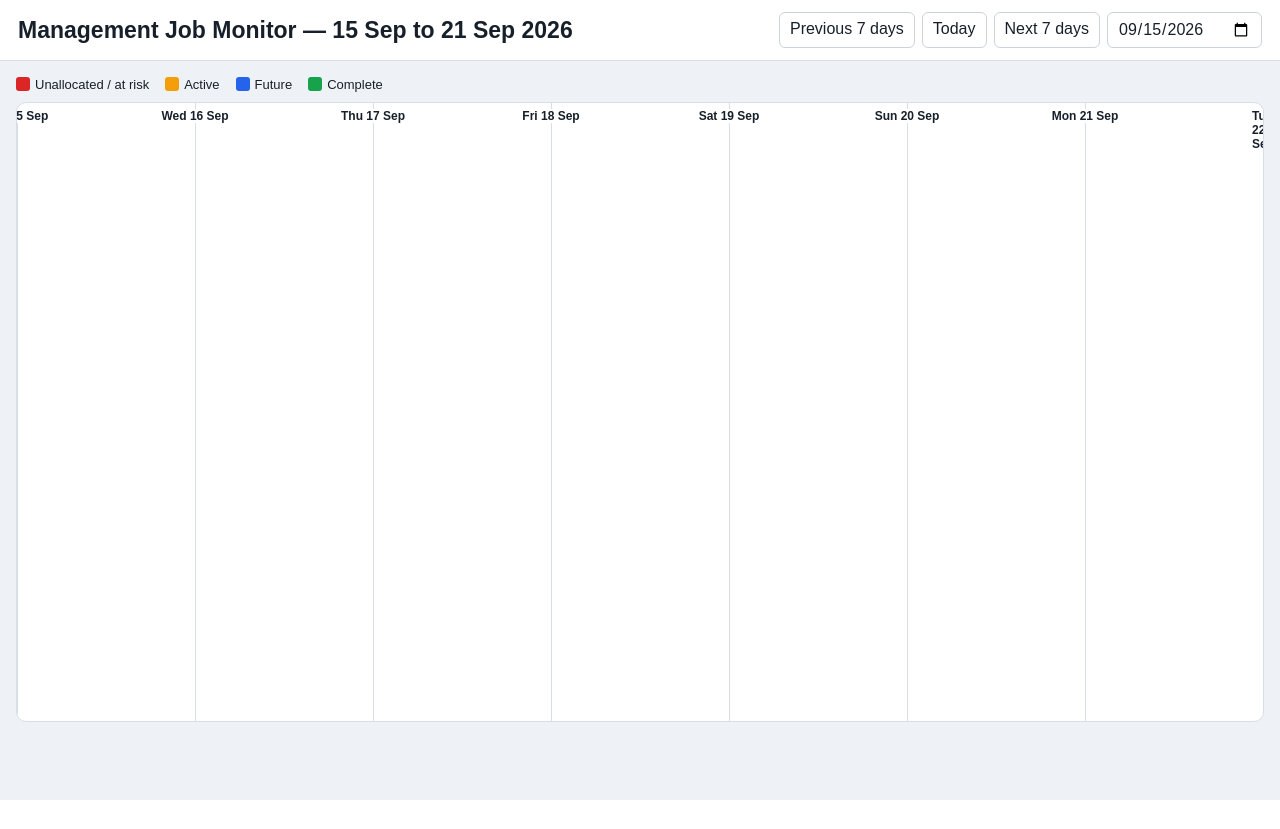
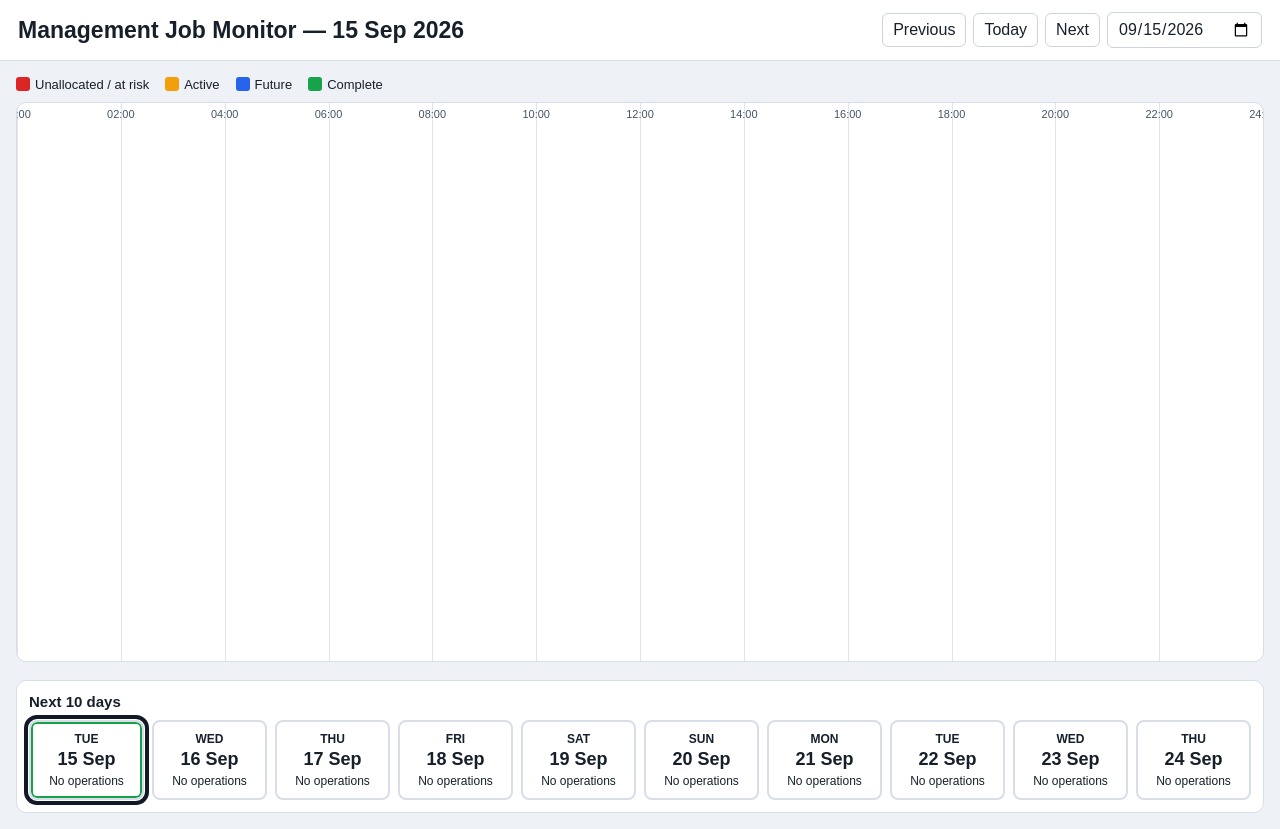
Before and after one commit to Manic8484/job-monitor, a Flask app: page /board in a window 1280 px wide. Before the commit the page ends 800 px from the top, so only its background shows below. Run offline with Flask 3, Linux system fonts and the light colour scheme; data that the repository does not hold is empty; some libraries are stand-ins or nearby versions.

Commit message:
Add files via upload

```diff
--- a/app.py
+++ b/app.py
@@ -398,50 +398,105 @@ def job_monitor_email():
 @app.get("/board")
 def board():
     today = datetime.now(LONDON).date()
-    start_date = date.fromisoformat(request.args["start"]) if request.args.get("start") else today
-    end_date = start_date + timedelta(days=7)
-    range_start = datetime.combine(start_date, time.min).replace(tzinfo=LONDON)
-    range_end = datetime.combine(end_date, time.min).replace(tzinfo=LONDON)
+    raw_date = request.args.get("date")
+    selected_date = date.fromisoformat(raw_date) if raw_date else today
+
+    day_start = datetime.combine(selected_date, time.min).replace(tzinfo=LONDON)
+    day_end = day_start + timedelta(days=1)
+
+    lookahead_start = datetime.combine(today, time.min).replace(tzinfo=LONDON)
+    lookahead_end = lookahead_start + timedelta(days=10)
 
     with db_connect(row_factory=dict_row) as conn:
         with conn.cursor() as cur:
+            # Visible operations for the selected day:
+            # anything booked/required/completed on the day, plus still-active jobs.
             cur.execute("""
-                SELECT o.id operation_id, o.title, o.manual_note,
-                       oa.allocation_status, oa.active_job_count, oa.unallocated_job_count,
-                       j.*
+                SELECT
+                    o.id AS operation_id,
+                    o.title,
+                    o.manual_note,
+                    oa.allocation_status,
+                    oa.active_job_count,
+                    oa.unallocated_job_count,
+                    j.*
                 FROM public.monitor_operations o
-                JOIN public.v_monitor_operation_allocation oa ON oa.operation_id=o.id
-                JOIN public.monitor_jobs j ON j.operation_id=o.id
-                WHERE o.monitoring_enabled=TRUE
-                  AND j.monitoring_enabled=TRUE
+                JOIN public.v_monitor_operation_allocation oa
+                  ON oa.operation_id = o.id
+                JOIN public.monitor_jobs j
+                  ON j.operation_id = o.id
+                WHERE o.monitoring_enabled = TRUE
+                  AND j.monitoring_enabled = TRUE
                   AND (
-                    (j.booked_at >= %s AND j.booked_at < %s)
-                    OR EXISTS (
-                      SELECT 1 FROM public.monitor_stops s
-                      WHERE s.job_ref=j.job_ref
-                        AND s.required_from >= %s AND s.required_from < %s
-                    )
-                    OR EXISTS (
-                      SELECT 1 FROM public.monitor_stops s2
-                      WHERE s2.job_ref=j.job_ref
-                        AND s2.date_completed IS NULL
-                    )
-                  )
+                        (j.booked_at >= %s AND j.booked_at < %s)
+                        OR EXISTS (
+                            SELECT 1 FROM public.monitor_stops s
+                            WHERE s.job_ref = j.job_ref
+                              AND (
+                                (s.required_from >= %s AND s.required_from < %s)
+                                OR (s.date_completed >= %s AND s.date_completed < %s)
+                              )
+                        )
+                        OR EXISTS (
+                            SELECT 1 FROM public.monitor_stops s2
+                            WHERE s2.job_ref = j.job_ref
+                              AND s2.date_completed IS NULL
+                        )
+                      )
                 ORDER BY o.id, j.job_ref
-            """, (range_start, range_end, range_start, range_end))
+            """, (
+                day_start, day_end,
+                day_start, day_end,
+                day_start, day_end
+            ))
             rows = [dict(r) for r in cur.fetchall()]
 
             job_refs = sorted({r["job_ref"] for r in rows})
             stops_by_job = {}
             if job_refs:
                 cur.execute("""
-                    SELECT * FROM public.monitor_stops
+                    SELECT *
+                    FROM public.monitor_stops
                     WHERE job_ref = ANY(%s)
                     ORDER BY job_ref, drop_order
                 """, (job_refs,))
                 for s in cur.fetchall():
                     stops_by_job.setdefault(s["job_ref"], []).append(dict(s))
 
+            # 10-day look-ahead counts by operation, not by docket.
+            cur.execute("""
+                SELECT DISTINCT
+                    o.id AS operation_id,
+                    COALESCE(
+                        MIN(s.required_from) FILTER (
+                            WHERE s.required_from >= %s AND s.required_from < %s
+                        ),
+                        MIN(j.booked_at) FILTER (
+                            WHERE j.booked_at >= %s AND j.booked_at < %s
+                        )
+                    ) AS first_dt
+                FROM public.monitor_operations o
+                JOIN public.monitor_jobs j
+                  ON j.operation_id = o.id
+                LEFT JOIN public.monitor_stops s
+                  ON s.job_ref = j.job_ref
+                WHERE o.monitoring_enabled = TRUE
+                  AND j.monitoring_enabled = TRUE
+                  AND j.cancelled_at IS NULL
+                  AND (
+                        (s.required_from >= %s AND s.required_from < %s)
+                        OR (j.booked_at >= %s AND j.booked_at < %s)
+                      )
+                GROUP BY o.id
+            """, (
+                lookahead_start, lookahead_end,
+                lookahead_start, lookahead_end,
+                lookahead_start, lookahead_end,
+                lookahead_start, lookahead_end
+            ))
+            look_rows = [dict(r) for r in cur.fetchall()]
+
+    # Group selected-day rows into operations.
     ops = {}
     for r in rows:
         op = ops.setdefault(r["operation_id"], {
@@ -453,12 +508,16 @@ def board():
             "unallocated_job_count": r["unallocated_job_count"],
             "jobs": [],
         })
+
         stops = stops_by_job.get(r["job_ref"], [])
         all_completed = bool(stops) and all(s["date_completed"] for s in stops)
-        job = {
+
+        op["jobs"].append({
             "job_ref": r["job_ref"],
             "agent_callsign": r["agent_callsign"],
-            "driver_name": " ".join(p for p in [r["driver_firstname"], r["driver_lastname"]] if p),
+            "driver_name": " ".join(
+                p for p in [r["driver_firstname"], r["driver_lastname"]] if p
+            ),
             "account": r["account"],
             "vehicle": r["vehicle"],
             "vehicle_description": r["vehicle_description"],
@@ -480,11 +539,10 @@ def board():
                 "required_from": s["required_from"].isoformat() if s["required_from"] else None,
                 "date_completed": s["date_completed"].isoformat() if s["date_completed"] else None,
             } for s in stops],
-        }
-        op["jobs"].append(job)
+        })
 
-    span_seconds = (range_end - range_start).total_seconds()
     operations = []
+    now = datetime.now(LONDON)
 
     for op in ops.values():
         timed = []
@@ -495,26 +553,27 @@ def board():
             active_any = active_any or j["active"]
             if j["cancelled_at"] is None:
                 cancelled_all = False
-            if j["stops"]:
-                for s in j["stops"]:
-                    if s["required_from"]:
-                        timed.append((datetime.fromisoformat(s["required_from"]), s, j["job_ref"]))
-            elif j["booked_at"]:
+
+            for s in j["stops"]:
+                if s["required_from"]:
+                    dt = datetime.fromisoformat(s["required_from"])
+                    timed.append((dt, s, j["job_ref"]))
+
+            if not j["stops"] and j["booked_at"]:
                 timed.append((datetime.fromisoformat(j["booked_at"]), None, j["job_ref"]))
 
-        earliest = min([x[0] for x in timed], default=range_start)
-        latest = max([x[0] for x in timed], default=earliest)
+        # Prefer first timed point on selected day; otherwise clamp active jobs to midnight.
+        timed_today = [x for x in timed if day_start <= x[0] < day_end]
+        anchor = min([x[0] for x in timed_today], default=day_start)
 
-        left_pct = max(0, min(100, ((earliest-range_start).total_seconds()/span_seconds)*100))
-        right_pct = max(left_pct, min(100, ((latest-range_start).total_seconds()/span_seconds)*100))
-        width_pct = max(4.0, right_pct-left_pct)
+        left_pct = max(0, min(100, ((anchor - day_start).total_seconds() / 86400) * 100))
+        width_pct = 30 / 1440 * 100
 
-        now = datetime.now(LONDON)
         if op["allocation_status"] == "UNALLOCATED":
             status, cls = "UNALLOCATED", "unallocated"
         elif cancelled_all:
             status, cls = "CANCELLED", "cancelled"
-        elif active_any and earliest <= now:
+        elif active_any and anchor <= now:
             status, cls = "ACTIVE", "active"
         elif active_any:
             status, cls = "FUTURE", "future"
@@ -522,10 +581,10 @@ def board():
             status, cls = "COMPLETE", "complete"
 
         markers = []
-        for dt, s, job_ref in timed:
+        for dt, s, job_ref in timed_today:
             if not s:
                 continue
-            pct = max(0, min(100, ((dt-range_start).total_seconds()/span_seconds)*100))
+            pct = max(0, min(100, ((dt - day_start).total_seconds() / 86400) * 100))
             markers.append({
                 "left_pct": pct,
                 "postcode": s["postcode"] or "",
@@ -536,37 +595,53 @@ def board():
 
         accounts = sorted({j["account"] for j in op["jobs"] if j["account"]})
         vehicles = [j["vehicle"] for j in op["jobs"] if j["vehicle"]]
+
         op.update({
             "status": status,
             "status_class": cls,
             "left_pct": left_pct,
             "width_pct": width_pct,
-            "markers": sorted(markers, key=lambda m:(m["left_pct"],m["job_ref"],m["drop_order"])),
+            "markers": sorted(markers, key=lambda m: (m["left_pct"], m["job_ref"], m["drop_order"])),
             "primary_account": accounts[0] if accounts else (op["title"] or f"Operation {op['operation_id']}"),
             "vehicles": vehicles,
             "job_count": len(op["jobs"]),
         })
         operations.append(op)
 
-    operations.sort(key=lambda x:(x["left_pct"],x["operation_id"]))
+    operations.sort(key=lambda x: (x["left_pct"], x["operation_id"]))
     for idx, op in enumerate(operations):
         op["lane"] = idx % 5
 
-    days = []
-    for i in range(8):
-        d = start_date + timedelta(days=i)
-        days.append({"left_pct": i/7*100, "label": d.strftime("%a %d %b")})
+    ticks = [{"label": f"{h:02d}:00", "left_pct": h / 24 * 100} for h in range(0, 25, 2)]
+
+    counts = {today + timedelta(days=i): 0 for i in range(10)}
+    for r in look_rows:
+        dt = r["first_dt"]
+        if not dt:
+            continue
+        d = dt.astimezone(LONDON).date() if getattr(dt, "tzinfo", None) else dt.date()
+        if d in counts:
+            counts[d] += 1
+
+    lookahead_days = []
+    for i in range(10):
+        d = today + timedelta(days=i)
+        lookahead_days.append({
+            "date": d,
+            "count": counts[d],
+            "selected": d == selected_date,
+            "today": d == today,
+        })
 
     return render_template(
         "board.html",
         operations=operations,
-        days=days,
-        start_date=start_date,
-        display_end_label=(end_date-timedelta(days=1)).strftime("%d %b %Y"),
-        prev_start=start_date-timedelta(days=7),
-        next_start=start_date+timedelta(days=7),
+        ticks=ticks,
+        selected_date=selected_date,
+        prev_date=selected_date - timedelta(days=1),
+        next_date=selected_date + timedelta(days=1),
+        lookahead_days=lookahead_days,
     )
-
 
 if __name__ == "__main__":
     app.run(host="0.0.0.0", port=int(os.getenv("PORT", "8080")))
--- a/templates/board.html
+++ b/templates/board.html
@@ -1,32 +1,60 @@
 <!doctype html>
-<html><head><meta charset="utf-8"><meta name="viewport" content="width=device-width,initial-scale=1">
+<html>
+<head>
+<meta charset="utf-8"><meta name="viewport" content="width=device-width,initial-scale=1">
 <title>Management Job Monitor</title>
 <style>
 :root{--red:#dc2626;--amber:#f59e0b;--blue:#2563eb;--green:#16a34a;--grey:#6b7280}
-*{box-sizing:border-box}body{margin:0;font-family:Arial,sans-serif;background:#eef1f5;color:#17202a}
+*{box-sizing:border-box}
+body{margin:0;font-family:Arial,sans-serif;background:#eef1f5;color:#17202a}
 header{display:flex;justify-content:space-between;align-items:center;background:#fff;border-bottom:1px solid #ddd;padding:12px 18px}
-h1{margin:0;font-size:23px}.controls{display:flex;gap:7px}.controls a,.controls input{padding:7px 10px;border:1px solid #ccd3dd;border-radius:6px;background:#fff;color:#17202a;text-decoration:none;font:inherit}
-.wrap{padding:16px}.legend{display:flex;gap:16px;margin-bottom:10px;font-size:13px}.sw{display:inline-block;width:14px;height:14px;border-radius:3px;margin-right:5px;vertical-align:-2px}
-.timeline{position:relative;height:620px;background:#fff;border:1px solid #d8dee8;border-radius:10px;overflow:hidden}
-.day-line{position:absolute;top:0;bottom:0;border-left:1px solid #d8dee8}.day-label{position:absolute;top:6px;transform:translateX(-50%);font-size:12px;font-weight:bold;background:#fff;padding:0 4px}
-.op-line{position:absolute;height:5px;border-radius:3px;background:#93a4b8;z-index:1}.marker{position:absolute;width:14px;height:14px;border-radius:50%;background:#111827;border:2px solid #fff;box-shadow:0 0 0 2px #111827;transform:translate(-50%,-50%);z-index:3}
+h1{margin:0;font-size:23px}
+.controls{display:flex;gap:7px;align-items:center}
+.controls a,.controls input{padding:7px 10px;border:1px solid #ccd3dd;border-radius:6px;background:#fff;color:#17202a;text-decoration:none;font:inherit}
+.wrap{padding:16px}
+.legend{display:flex;gap:16px;margin-bottom:10px;font-size:13px}
+.sw{display:inline-block;width:14px;height:14px;border-radius:3px;margin-right:5px;vertical-align:-2px}
+.timeline{position:relative;height:560px;background:#fff;border:1px solid #d8dee8;border-radius:10px;overflow:hidden}
+.grid{position:absolute;top:0;bottom:0;border-left:1px solid #e0e5ec}
+.tick{position:absolute;top:5px;transform:translateX(-50%);font-size:11px;color:#475467}
+.op-line{position:absolute;height:5px;border-radius:3px;background:#93a4b8;z-index:1}
+.marker{position:absolute;width:14px;height:14px;border-radius:50%;background:#111827;border:2px solid #fff;box-shadow:0 0 0 2px #111827;transform:translate(-50%,-50%);z-index:3}
 .marker-label{position:absolute;transform:translate(-50%,-150%);white-space:nowrap;font-size:11px;font-weight:bold;background:#fff;padding:2px 4px;border-radius:4px;box-shadow:0 1px 3px rgba(0,0,0,.14);z-index:4}
 .card{position:absolute;min-width:190px;min-height:72px;border-radius:9px;padding:9px 11px;box-shadow:0 2px 6px rgba(0,0,0,.2);cursor:pointer;z-index:5;border:2px solid rgba(0,0,0,.14)}
 .card strong{display:block;font-size:18px}.sub{display:block;font-size:13px;margin-top:3px}.tiny{display:block;font-size:11px;margin-top:5px;font-weight:bold}
 .unallocated{background:var(--red);color:#fff}.active{background:var(--amber);color:#111827}.future{background:var(--blue);color:#fff}.complete{background:var(--green);color:#fff}.cancelled{background:var(--grey);color:#fff}
-dialog{border:0;border-radius:10px;width:min(920px,92vw);padding:0}.mh{display:flex;justify-content:space-between;padding:14px 16px;border-bottom:1px solid #eee}.mb{padding:16px}.close{border:0;background:none;font-size:26px}
-.grid2{display:grid;grid-template-columns:170px 1fr;gap:7px 12px;font-size:14px}.lab{font-weight:bold;color:#475467}.job-block{border:1px solid #dde3ea;border-radius:8px;padding:10px;margin-top:12px}.job-head{display:flex;justify-content:space-between;font-weight:bold}
+
+.lookahead{margin-top:18px;background:#fff;border:1px solid #d8dee8;border-radius:10px;padding:12px}
+.lookahead-title{font-size:15px;font-weight:bold;margin-bottom:10px}
+.lookahead-days{display:grid;grid-template-columns:repeat(10,minmax(90px,1fr));gap:8px}
+.day-box{display:block;text-decoration:none;color:#17202a;background:#fff;border:2px solid #d8dee8;border-radius:8px;padding:10px 8px;text-align:center;min-height:70px}
+.day-box.has-movements{background:#2563eb;color:#fff;border-color:#1d4ed8}
+.day-box.selected{outline:4px solid #111827;outline-offset:1px}
+.day-box.today{box-shadow:inset 0 0 0 2px #16a34a}
+.day-name{font-size:12px;font-weight:bold;text-transform:uppercase}
+.day-date{font-size:18px;font-weight:bold;margin-top:3px}
+.day-count{font-size:12px;margin-top:4px}
+@media(max-width:1200px){.lookahead-days{grid-template-columns:repeat(5,1fr)}}
+
+dialog{border:0;border-radius:10px;width:min(920px,92vw);padding:0}
+.mh{display:flex;justify-content:space-between;padding:14px 16px;border-bottom:1px solid #eee}
+.mb{padding:16px}.close{border:0;background:none;font-size:26px}
+.grid2{display:grid;grid-template-columns:170px 1fr;gap:7px 12px;font-size:14px}.lab{font-weight:bold;color:#475467}
+.job-block{border:1px solid #dde3ea;border-radius:8px;padding:10px;margin-top:12px}.job-head{display:flex;justify-content:space-between;font-weight:bold}
 table{width:100%;border-collapse:collapse;margin-top:10px;font-size:13px}th,td{padding:6px;border-bottom:1px solid #eee;text-align:left}
-</style></head>
+</style>
+</head>
 <body>
 <header>
-<h1>Management Job Monitor — {{ start_date.strftime('%d %b') }} to {{ display_end_label }}</h1>
+  <h1>Management Job Monitor — {{ selected_date.strftime('%d %b %Y') }}</h1>
   <div class="controls">
-<a href="/board?start={{ prev_start.isoformat() }}">Previous 7 days</a>
+    <a href="/board?date={{ prev_date.isoformat() }}">Previous</a>
     <a href="/board">Today</a>
-<a href="/board?start={{ next_start.isoformat() }}">Next 7 days</a>
-<input type="date" value="{{ start_date.isoformat() }}" onchange="window.location='/board?start='+this.value">
-</div></header>
+    <a href="/board?date={{ next_date.isoformat() }}">Next</a>
+    <input type="date" value="{{ selected_date.isoformat() }}" onchange="window.location='/board?date='+this.value">
+  </div>
+</header>
+
 <div class="wrap">
   <div class="legend">
     <span><i class="sw" style="background:#dc2626"></i>Unallocated / at risk</span>
@@ -34,32 +62,64 @@ table{width:100%;border-collapse:collapse;margin-top:10px;font-size:13px}th,td{p
     <span><i class="sw" style="background:#2563eb"></i>Future</span>
     <span><i class="sw" style="background:#16a34a"></i>Complete</span>
   </div>
+
   <div class="timeline">
-{% for d in days %}<div class="day-line" style="left:{{ d.left_pct }}%"></div><div class="day-label" style="left:{{ d.left_pct }}%">{{ d.label }}</div>{% endfor %}
+    {% for t in ticks %}
+      <div class="grid" style="left:{{ t.left_pct }}%"></div>
+      <div class="tick" style="left:{{ t.left_pct }}%">{{ t.label }}</div>
+    {% endfor %}
+
     {% for op in operations %}
-{% set top = 100 + op.lane*98 %}
+      {% set top = 78 + op.lane*92 %}
+
       {% if op.markers %}
-<div class="op-line" style="left:{{ op.markers[0].left_pct }}%;width:{{ op.markers[-1].left_pct-op.markers[0].left_pct }}%;top:{{ top+38 }}px"></div>
+        <div class="op-line"
+             style="left:{{ op.markers[0].left_pct }}%;width:{{ op.markers[-1].left_pct-op.markers[0].left_pct }}%;top:{{ top+38 }}px"></div>
         {% for m in op.markers %}
           <div class="marker" style="left:{{ m.left_pct }}%;top:{{ top+40 }}px"></div>
           <div class="marker-label" style="left:{{ m.left_pct }}%;top:{{ top+40 }}px">{{ m.country_code }} {{ m.postcode }}</div>
         {% endfor %}
       {% endif %}
-<div class="card {{ op.status_class }}" style="left:{{ op.left_pct }}%;width:{{ op.width_pct }}%;top:{{ top }}px" onclick='openDetails({{ op|tojson }})'>
+
+      <div class="card {{ op.status_class }}"
+           style="left:{{ op.left_pct }}%;width:{{ op.width_pct }}%;top:{{ top }}px"
+           onclick='openDetails({{ op|tojson }})'>
         <strong>{{ op.primary_account }}</strong>
         <span class="sub">{{ op.job_count }} docket{% if op.job_count != 1 %}s{% endif %}{% if op.vehicles %} · {{ op.vehicles|join(", ") }}{% endif %}</span>
         <span class="tiny">{{ op.status }}</span>
       </div>
     {% endfor %}
-</div></div>
+  </div>
 
-<dialog id="details"><div class="mh"><strong id="mt">Operation</strong><button class="close" onclick="details.close()">×</button></div><div class="mb"><div class="grid2" id="summary"></div><div id="jobs"></div></div></dialog>
+  <div class="lookahead">
+    <div class="lookahead-title">Next 10 days</div>
+    <div class="lookahead-days">
+      {% for d in lookahead_days %}
+        <a class="day-box {% if d.count > 0 %}has-movements{% endif %} {% if d.selected %}selected{% endif %} {% if d.today %}today{% endif %}"
+           href="/board?date={{ d.date.isoformat() }}">
+          <div class="day-name">{{ d.date.strftime('%a') }}</div>
+          <div class="day-date">{{ d.date.strftime('%d %b') }}</div>
+          <div class="day-count">
+            {% if d.count > 0 %}{{ d.count }} operation{% if d.count != 1 %}s{% endif %}{% else %}No operations{% endif %}
+          </div>
+        </a>
+      {% endfor %}
+    </div>
+  </div>
+</div>
+
+<dialog id="details">
+<div class="mh"><strong id="mt">Operation</strong><button class="close" onclick="details.close()">×</button></div>
+<div class="mb"><div class="grid2" id="summary"></div><div id="jobs"></div></div>
+</dialog>
+
 <script>
 function fmt(v){if(v===null||v===undefined||v==="")return"—";if(typeof v==="string"&&v.includes("T")){const d=new Date(v);if(!isNaN(d))return d.toLocaleString("en-GB",{hour12:false});}return v;}
 function openDetails(op){
   mt.textContent=op.primary_account+" — "+op.status;
   const rows=[["Operation ID",op.operation_id],["Allocation",op.allocation_status],["Active dockets",op.active_job_count],["Unallocated dockets",op.unallocated_job_count],["Note",op.manual_note]];
-summary.innerHTML="";for(const [l,v] of rows){const a=document.createElement("div");a.className="lab";a.textContent=l;const b=document.createElement("div");b.textContent=fmt(v);summary.append(a,b);}
+  summary.innerHTML="";
+  for(const [l,v] of rows){const a=document.createElement("div");a.className="lab";a.textContent=l;const b=document.createElement("div");b.textContent=fmt(v);summary.append(a,b);}
   jobs.innerHTML="";
   for(const j of op.jobs){
     const block=document.createElement("div");block.className="job-block";
@@ -67,6 +127,12 @@ const head=document.createElement("div");head.className="job-head";head.innerHTM
     const p=document.createElement("div");p.style.marginTop="6px";p.textContent=(j.vehicle||"")+(j.component_role?" · "+j.component_role:"")+(j.freedom_status?" · "+j.freedom_status:"");block.appendChild(p);
     const g=document.createElement("div");g.style.marginTop="6px";g.textContent="Goods: "+(j.goods||"—");block.appendChild(g);
     const t=document.createElement("table");t.innerHTML="<thead><tr><th>Stop</th><th>Country</th><th>Postcode</th><th>Required</th><th>Completed</th></tr></thead>";
-const tb=document.createElement("tbody");for(const s of j.stops){const tr=document.createElement("tr");for(const x of [s.drop_order,s.country_code||s.country,s.postcode,fmt(s.required_from),fmt(s.date_completed)]){const td=document.createElement("td");td.textContent=x??"—";tr.appendChild(td);}tb.appendChild(tr);}t.appendChild(tb);block.appendChild(t);jobs.appendChild(block);}
-details.showModal();}
-</script></body></html>
+    const tb=document.createElement("tbody");
+    for(const s of j.stops){const tr=document.createElement("tr");for(const x of [s.drop_order,s.country_code||s.country,s.postcode,fmt(s.required_from),fmt(s.date_completed)]){const td=document.createElement("td");td.textContent=x??"—";tr.appendChild(td);}tb.appendChild(tr);}
+    t.appendChild(tb);block.appendChild(t);jobs.appendChild(block);
+  }
+  details.showModal();
+}
+</script>
+</body>
+</html>
```
Lines whose indentation alone changed are shown as unchanged.
